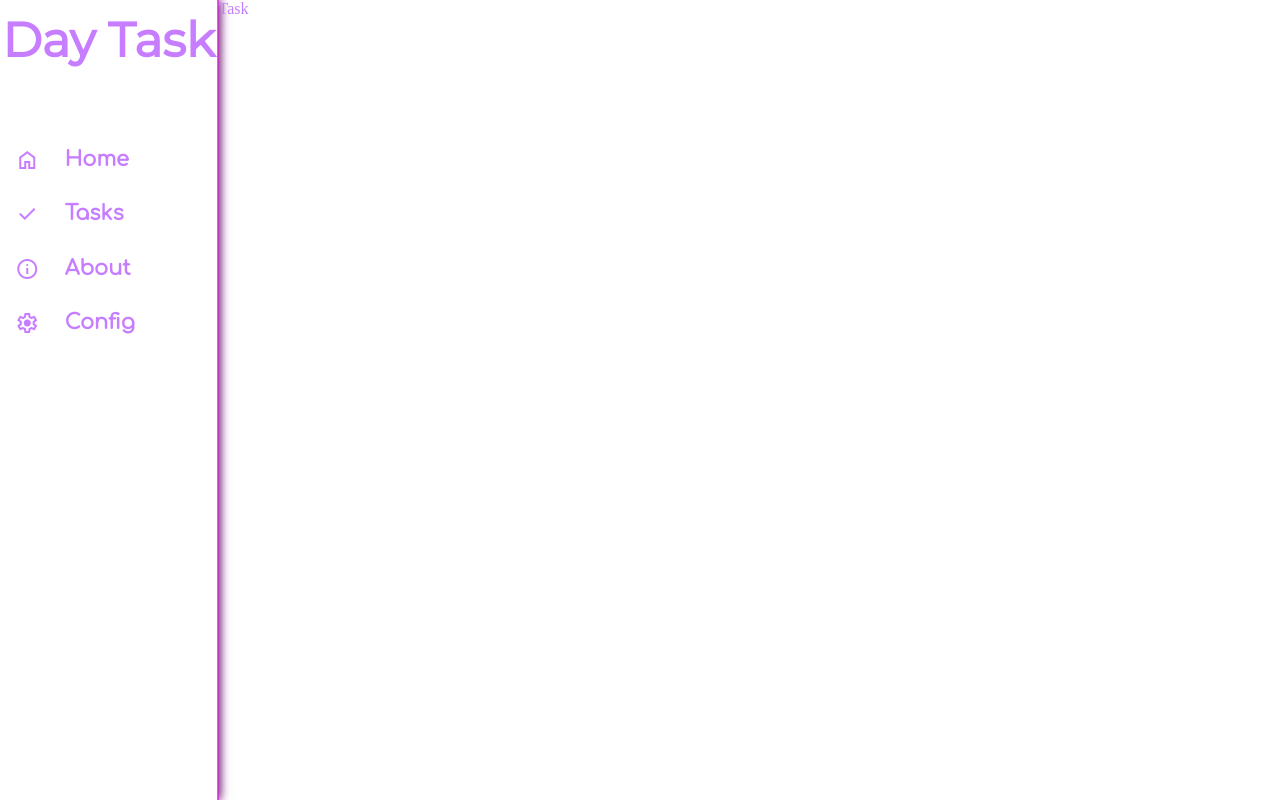
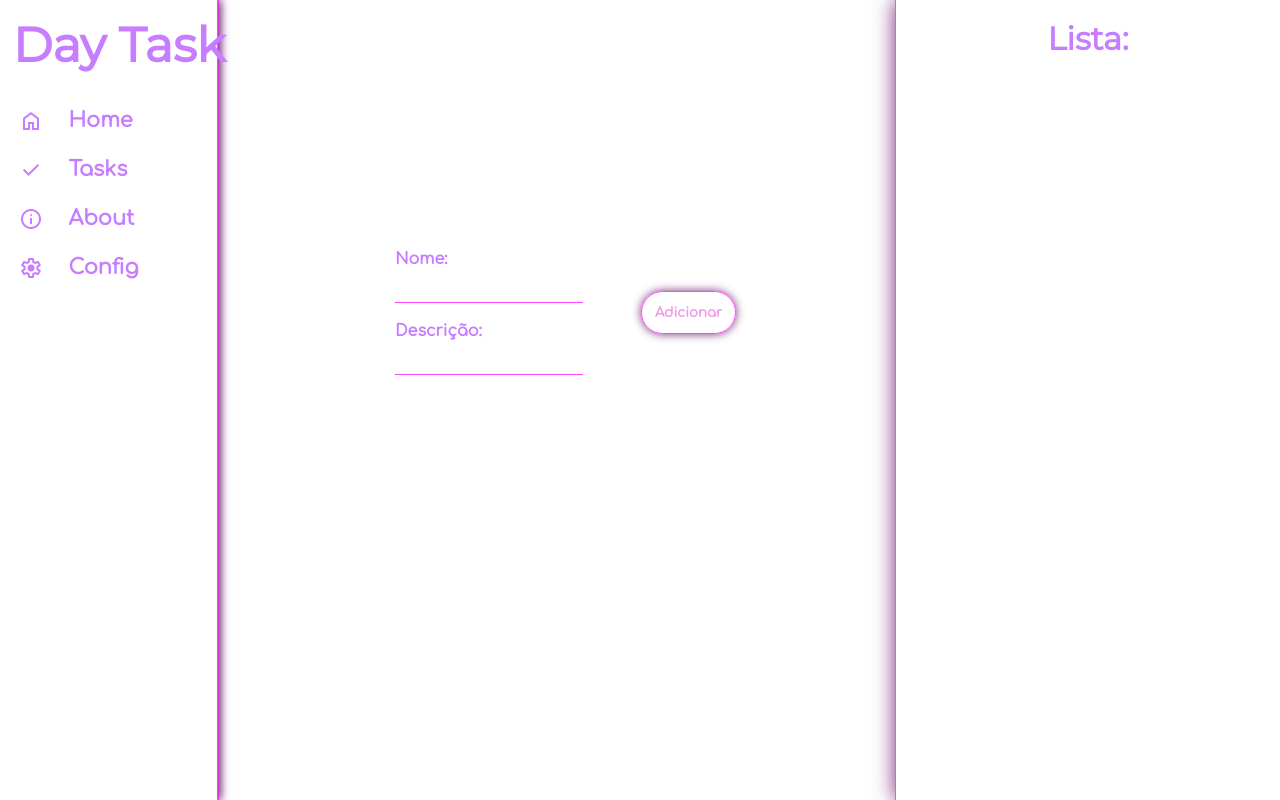
Before and after one commit to Kevin7Denker/DNK-DayTask, a React (Vite) app in the folder DayTask/: page /task in a window 1280 px wide. Built offline with nearby package versions, Linux system fonts and the light colour scheme.

Commit message:
add tasks
Faltando armazenar e ler as tasks ja cadastradas

```diff
--- a/DayTask/package.json
+++ b/DayTask/package.json
@@ -36,8 +36,12 @@
     "node": "^14.18.0 || >=16.0.0"
   },
   "dependencies": {
+    "electrion": "^0.0.1-security",
+    "electron-ga-uuid": "^1.0.3",
+    "phosphor-react": "^1.4.1",
     "react-router-dom": "^6.8.0",
     "styled-components": "^5.3.6",
+    "uuid": "^9.0.0",
     "vite-tsconfig-paths": "^4.0.5"
   }
 }
--- a/DayTask/src/Components/Styles/Components.scss
+++ b/DayTask/src/Components/Styles/Components.scss
@@ -1,25 +1,28 @@
 .nav {
     display: flex;
     flex-direction: column;
+    border-right: 1px solid #ff46ff;
+    box-shadow: 0 0 10px #7b2c7b;
+
 
   .title {
     font-family: "Montserrat", sans-serif;
     font-size: clamp(1em, 1em + 1vw, 1.5em);
     text-align: center;
-    margin-top: 5%;
-
-    &:hover {
-      animation: pulsar-text 1s infinite;
-    }
+    top: 2%;
+    left: 1%;
+    position: fixed;
   }
 
   .options {
+    position: fixed;
     display: flex;
     flex-direction: column;
     font-family: "Comfortaa", cursive;
     font-weight: 700;
     font-size: clamp(1em, 1em + 1vw, 1.3em);
-    margin-top: 8vh;
+    top: 12%;
+    left: 0.5%;
 
     p {
       width: 14vw;
@@ -41,6 +44,57 @@
   }
 }
 
+.Tarefa {
+  width: 500px;
+  height: 50px;
+  display: flex;
+  margin: 2%;
+}
+
+.Tarefa .content {
+  flex: 100%;
+  height: 100%;
+  max-height: 100vh;
+  display: flex;
+  justify-content: center;
+  align-items: center;
+}
+
+.Tarefa .content span {
+  display: grid;
+  place-items: center;
+  border: none;
+  border: 1px solid #7b2c7b;
+  box-shadow: 0 0 5px #ff46ff;
+  width: 100%;
+  height: 100%;
+  font-size: 18px;
+  border-right: none;
+  background-color: transparent;
+}
+
+.Tarefa button {
+  flex: 20%;
+  height: 100%;
+  border: none;
+  background-color: #7b2c7b;
+  border-top-right-radius: 8px;
+  border-bottom-right-radius: 8px;
+  cursor: pointer;
+
+  &:hover{
+    transform: scale(1.1);
+    transition: 0.2s ease-in-out;
+    border: 2px solid #ff46ff;
+    background-color: #ff46ff;
+
+    span{
+      color: white;
+    }
+  }
+}
+
+
 @keyframes pulsar-text {
   100% {
     text-shadow: 0 0 4px black, 0 0 11px black, 0 0 19px black, 0 0 40px black,
--- /dev/null
+++ b/DayTask/src/Components/Tarefa.tsx
@@ -0,0 +1,31 @@
+import React from "react";
+
+export interface myTarefa {
+  nome: string;
+  descricao: string;
+}
+
+interface Props {
+  Tarefa: myTarefa;
+  tarefaCompleta(TarefaNameToDelete: string): void;
+}
+
+const Tarefas = ({ Tarefa, tarefaCompleta }: Props) => {
+  return (
+    <div className="Tarefa">
+      <div className="content">
+        <span>{Tarefa.nome}</span>
+        <span>{Tarefa.descricao}</span>
+      </div>
+      <button
+        onClick={() => {
+          tarefaCompleta(Tarefa.nome);
+        }}
+      >
+        <span className="material-symbols-outlined">delete</span>
+      </button>
+    </div>
+  );
+};
+
+export default Tarefas;
--- a/DayTask/src/Pages/Style/About.scss
+++ b/DayTask/src/Pages/Style/About.scss
@@ -5,8 +5,6 @@
         flex: 1;
         max-width: 17vw;
         min-height: 100vh;
-        border-right: 1px solid #ff46ff;
-        box-shadow: 0 0 10px #7b2c7b;;
     }
 
     .container{
--- a/DayTask/src/Pages/Style/Config.scss
+++ b/DayTask/src/Pages/Style/Config.scss
@@ -5,8 +5,6 @@
         flex: 1;
         max-width: 17vw;
         min-height: 100vh;
-        border-right: 1px solid #ff46ff;
-        box-shadow: 0 0 10px #7b2c7b;
 
     }
 
--- a/DayTask/src/Pages/Style/Home.scss
+++ b/DayTask/src/Pages/Style/Home.scss
@@ -1,13 +1,9 @@
 .home{
     display: flex;
-
     .nav{
         flex: 1;
         max-width: 17vw;
         min-height: 100vh;
-        border-right: 1px solid #ff46ff;
-        box-shadow: 0 0 10px #7b2c7b;
-
     }
 
     .container{
--- a/DayTask/src/Pages/Style/Tasks.scss
+++ b/DayTask/src/Pages/Style/Tasks.scss
@@ -1,15 +1,118 @@
-.tasks{
+.tasks {
+  display: flex;
+
+  .nav {
+    flex: 1;
+    position: relative;
+    max-width: 17vw;
+    min-height: 100vh;
+  }
+
+  .container {
+    flex: 3;
     display: flex;
+    justify-content: center;
 
-    .nav{
-        flex: 1;
-        max-width: 17vw;
-        min-height: 100vh;
-        border-right: 1px solid #ff46ff;
-        box-shadow: 0 0 10px #7b2c7b;;
+    .conteudo {
+      position: fixed;
+      top: 25%;
+      display: flex;
+      align-items: center;
+      justify-content: center;
+
+      .inputs {
+        display: flex;
+        flex-direction: column;
+        align-items: center;
+        justify-items: center;
+        margin: 10%;
+
+        .nome {
+          margin: 5%;
+          font-family: "Comfortaa", monospace;
+          font-weight: 700;
+
+          input {
+            margin-top: 5%;
+            padding: 3%;
+            background-color: transparent;
+            border: none;
+            border-bottom: 1px solid #ff46ff;
+
+            &:focus,
+            &:hover {
+              transform: scale(1.1);
+              transition: 0.3s ease-in-out;
+            }
+          }
+        }
+
+        .descricao {
+          margin: 5%;
+          font-family: "Comfortaa", monospace;
+          font-weight: 700;
+
+          input {
+            margin-top: 5%;
+            padding: 3%;
+            background-color: transparent;
+            border: none;
+            border-bottom: 1px solid #ff46ff;
+
+            &:focus,
+            &:hover {
+              transform: scale(1.1);
+              transition: 0.3s ease-in-out;
+            }
+          }
+        }
+      }
+
+      button {
+        margin: 10%;
+        padding: 4%;
+
+            margin: 2vw;
+            padding: 1vw;
+            border-radius: 100px;
+            background-color: transparent;
+            border: 1px solid #ff46ff;
+            box-shadow:  0 0 10px #7b2c7b;
+            color: rgb(244, 151, 234);
+            font-family: "Comfortaa", cursive;
+            font-weight: 800;
+
+            &:hover{
+                background-color: #ff0fff;
+                color: #590059;
+                transition: 0.3s ease-in-out;
+                box-shadow:  0 0 0 4px #7b2c7b;
+            }
+        }
+    }
+  }
+
+  .lista {
+    flex: 2;
+    border-left: 1px solid #ff46ff;
+    box-shadow: 0 0 20px #7b2c7b;
+    max-width: 30vw;
+
+    .title{
+        display: flex;
+        justify-content: center;
+        margin-top: 5%;
+        font-family: 'Montserrat', sans-serif;
+        font-weight: 600;
+        font-size: 2rem;
     }
 
-    .container{
-        flex: 3;
+    .items {
+      margin-top: 5%;
+      display: flex;
+      flex-direction: column;
+      align-items: center;
+      justify-items: center;
     }
+  }
 }
--- a/DayTask/src/Pages/Tasks.tsx
+++ b/DayTask/src/Pages/Tasks.tsx
@@ -1,16 +1,84 @@
-import React from 'react'
-import './Style/Tasks.scss'
-import Nav from '@/Components/Nav'
+import React, { ChangeEvent, FC, FormEvent, useState } from "react"
+import "./Style/Tasks.scss"
+import Nav from "@/Components/Nav"
+import { myTarefa } from "@/Components/Tarefa"
+import Tarefas from "@/Components/Tarefa"
 
-const Tasks = () => {
-    return(
-        <div className="tasks">
-            <div className="nav"><Nav /></div>
-            <div className="container">
-                Task
-            </div>
+const Tasks: FC = () => {
+  const [tarefa, setTarefa] = useState<string>("")
+  const [descricao, setDescricao] = useState<string>("")
+  const [todoList, setTodoList] = useState<myTarefa[]>([])
+  const oldtarefa = localStorage.getItem('lista')
+
+
+  const handleChange = (event: ChangeEvent<HTMLInputElement>): void => {
+    if (event.target.name === "tarefa") {
+      setTarefa(event.target.value)
+    } else {
+      setDescricao(event.target.value)
+    }
+  }
+
+  const addTarefa = (): void => {
+    const newtarefa = { nome: tarefa, descricao: descricao }
+    setTodoList([...todoList, newtarefa])
+    setTarefa("")
+    setDescricao("")
+    JSON.stringify(localStorage.setItem('lista', JSON.stringify(todoList)))
+    console.log(oldtarefa)
+  }
+
+  const tarefaCompleta = (tarefaNameToDelete: string): void => {
+    setTodoList(
+      todoList.filter((tarefa) => {
+        return tarefa.nome != tarefaNameToDelete
+      })
+    )
+  }
+
+
+  return (
+    <div className="tasks">
+      <div className="nav">
+        <Nav />
+      </div>
+      <div className="container">
+      <div className="conteudo">
+        <div className="inputs">
+            <div className="nome">
+            <label>Nome:</label>
+          <input
+            type="text"
+            placeholder=" "
+            name="tarefa"
+            value={tarefa}
+            onChange={handleChange}
+          />
+          </div>
+          <div className="descricao">
+          <label>Descrição:</label>
+          <input
+            type="text"
+            placeholder=" "
+            name="descricao"
+            value={descricao}
+            onChange={handleChange}
+          />
+          </div>
         </div>
-    )
+        <button onClick={addTarefa}>Adicionar </button>
+      </div>
+      </div>
+        <div className="lista">
+        <div className="title">Lista:</div>
+        <div className="items">
+        {todoList.map((task: myTarefa, key: number) => {
+          return <Tarefas key={key} Tarefa={task} tarefaCompleta={tarefaCompleta}/>
+        })}
+        </div>
+      </div>
+    </div>
+  )
 }
 
 export default Tasks
```
Also changed, not shown: DayTask/electron/main/index.ts (+29 -6 lines).
